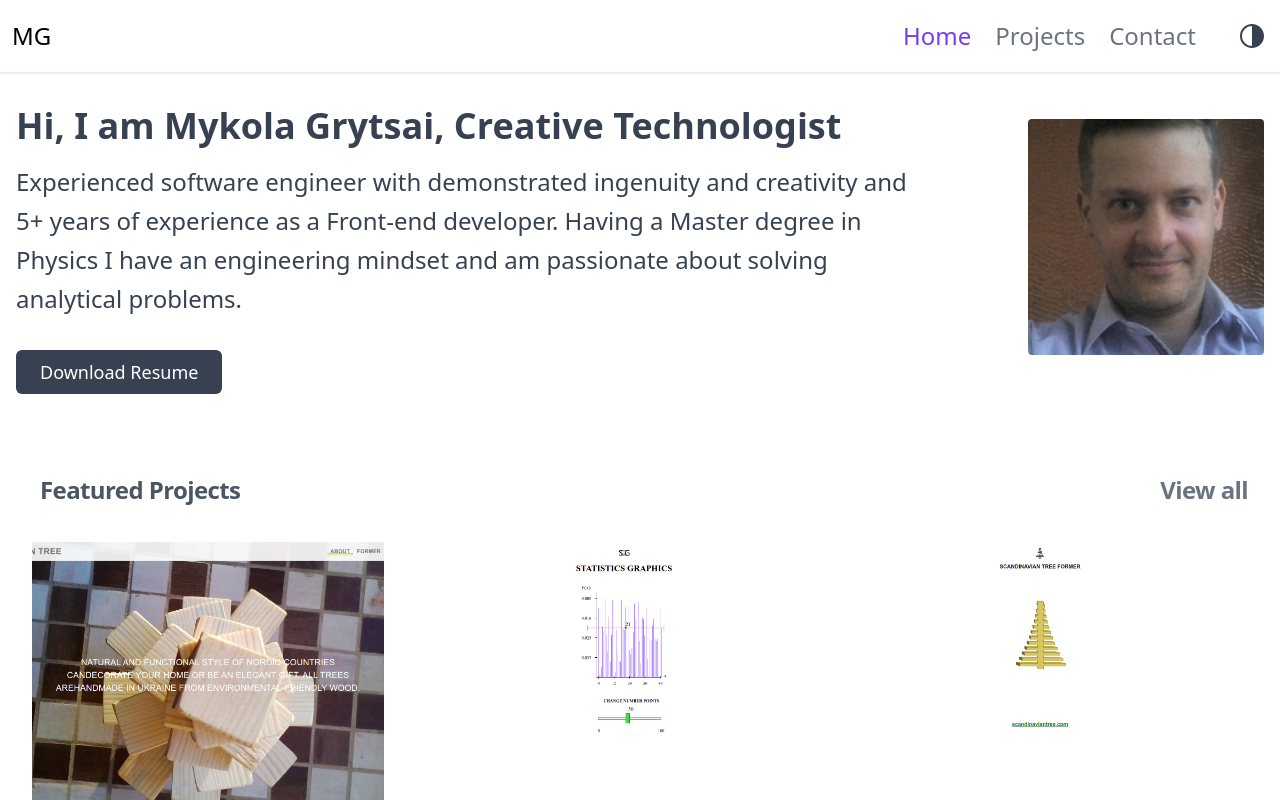
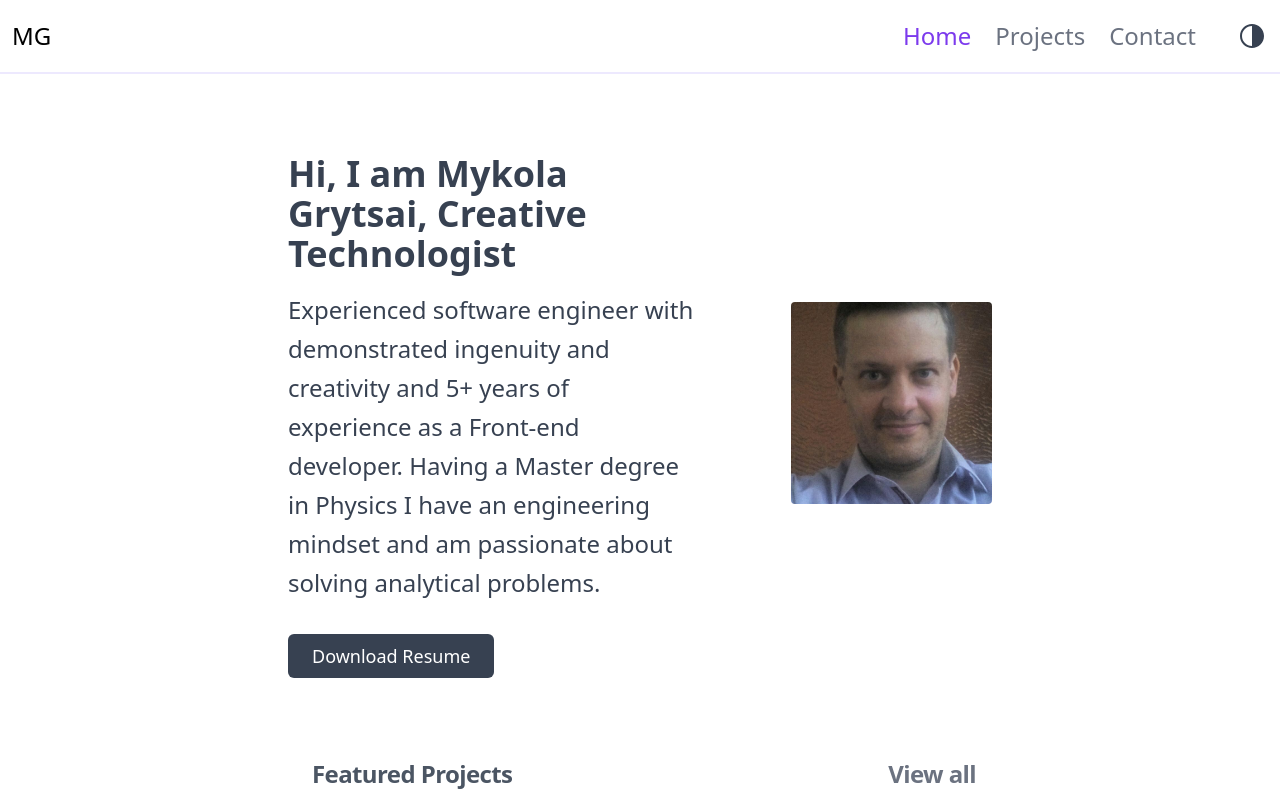
Before and after one commit to grymyk/pf_grymyk, a Next.js app: page / in a window 1280 px wide. Shown: the top 800 px of the page. Built offline with nearby package versions, Linux system fonts and the light colour scheme.

Commit message:
error detect

```diff
--- a/components/Layout.js
+++ b/components/Layout.js
@@ -9,8 +9,13 @@ export default function Layout({ children }) {
         <title>Mykola Grytsai</title>
         <link rel="icon" href="/favicon.ico" />
       </Head>
+
       <Navbar />
-      <main>{children}</main>
+
+      <main className="max-w-screen-md px-4 py-12 mx-auto">
+          { children }
+      </main>
+
       <Footer />
     </div>
   );
--- a/components/Projects/CardListProject.js
+++ b/components/Projects/CardListProject.js
@@ -23,7 +23,7 @@ export default function WorkCardListProject({ data }) {
     ));
 
     return (
-        <div className="max-w-screen-md px-4 py-12 mx-auto">
+        <div>
 
             <div className="text-gray-500 font-sans text-4xl font-extrabold leading-none tracking-tight my-3 dark:text-gray-300">
               Projects
--- a/components/Projects/index.js
+++ b/components/Projects/index.js
@@ -11,11 +11,12 @@ export default function Projects() {
 
     if (error) {
         console.log( error )
+
         return <div>failed to load</div>
     }
 
-    if (!data) {
-        return <div>loading...</div>
+    if ( !data ) {
+        return <div className = "mt-4 text-center italic">loading...</div>
     }
 
     const view_all = `text-gray-500 hover:text-violet-400 font-sans text-2xl
--- a/pages/projects.js
+++ b/pages/projects.js
@@ -10,18 +10,23 @@ export default function Work() {
 
   if (error) {
       console.log( error )
+
       return <div>failed to load</div>
   }
 
   if (!data) {
-      return <div>loading...</div>
+      return (
+          <Layout>
+              <div className = "mt-7 text-center italic">
+                loading...
+              </div>
+          </Layout>
+      )
   }
 
   return (
     <Layout>
-
       <CardListProject data = { data } />
-
     </Layout>
   );
 }
```
